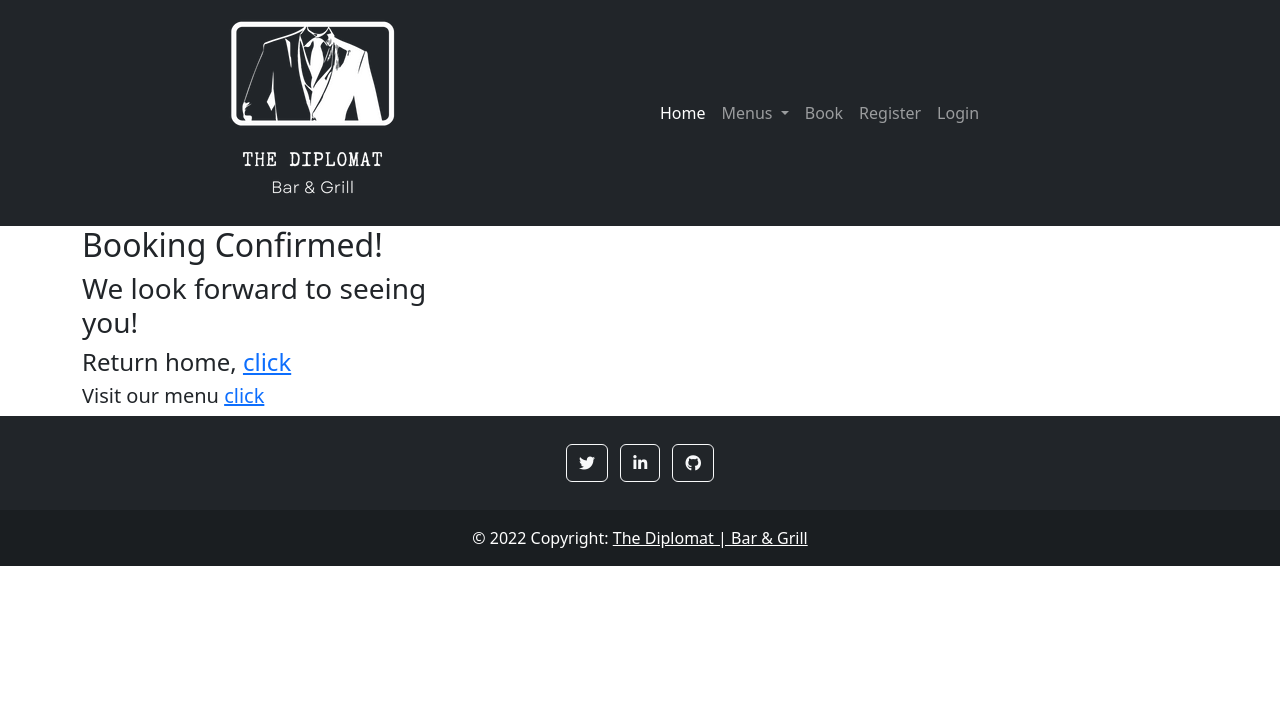
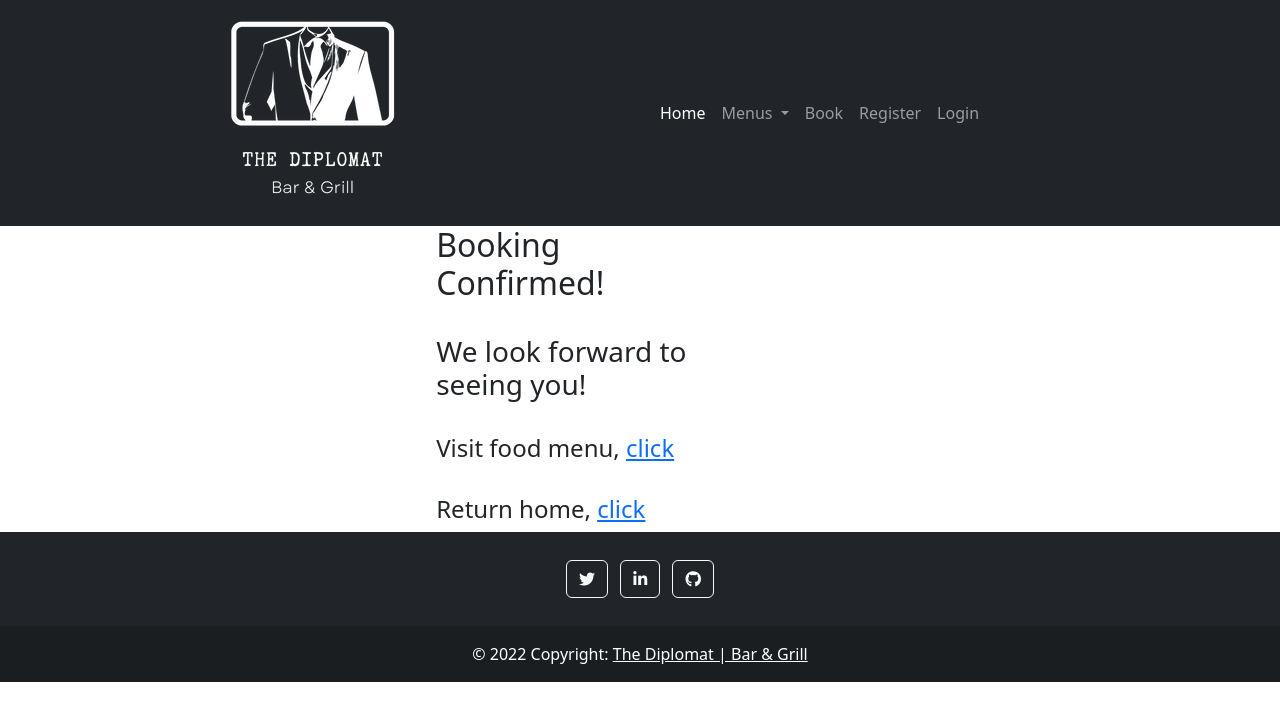
Before and after one commit to ArronBeale/CI_PP4_the_diplomat, a Django app: page /confirmed/ in a window 1280 px wide. Shown: the top 721 px of the page. Run offline with Django 3.2, Linux system fonts and the light colour scheme; some libraries are stand-ins or nearby versions.

Commit message:
Add urls to confirmed.html, adjust heading layouts

```diff
--- a/bookings/templates/bookings/confirmed.html
+++ b/bookings/templates/bookings/confirmed.html
@@ -3,13 +3,13 @@
 {% block content %}
 
 <section>
-    <div class="container">
+    <div class="container-fluid d-flex justify-content-center">
         <div class="row">
-            <div class="col-md-4">
-                <h2>Booking Confirmed!</h2>
-                <h3>We look forward to seeing you!</h3>
-                <h4>Return home, <a href="{% url 'home/index.html' %}">click</a></h4>
-                <h5>Visit our menu <a href="{% url 'bar_and_grill/food_menu' %}">click</a></h5>
+            <div class="col-md-8">
+                <h2>Booking Confirmed!</h2><br>
+                <h3>We look forward to seeing you!</h3><br>
+                <h4>Visit food menu, <a href="{% url 'food_menu' %}">click</a></h4><br>
+                <h4>Return home, <a href="{% url 'home' %}">click</a></h4>
             </div>
         </div>
     </div>
--- a/bookings/views.py
+++ b/bookings/views.py
@@ -54,6 +54,7 @@ class Reservations(View):
             booking = booking_form.save(commit=False)
             booking.user = request.user
             booking.save()
+            return redirect(Confirmed())
         else:
             booking_form = BookingForm()
 
```
